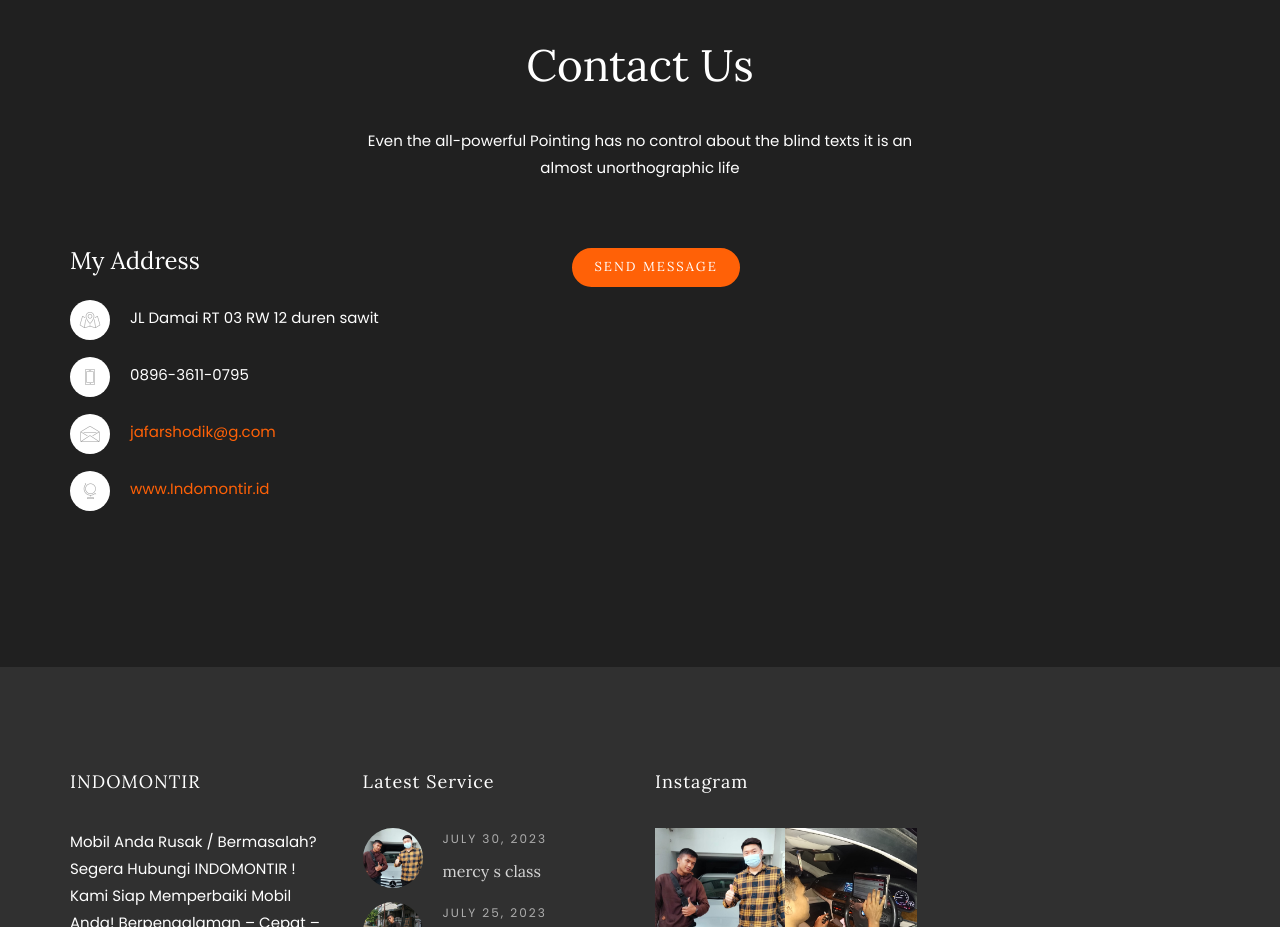
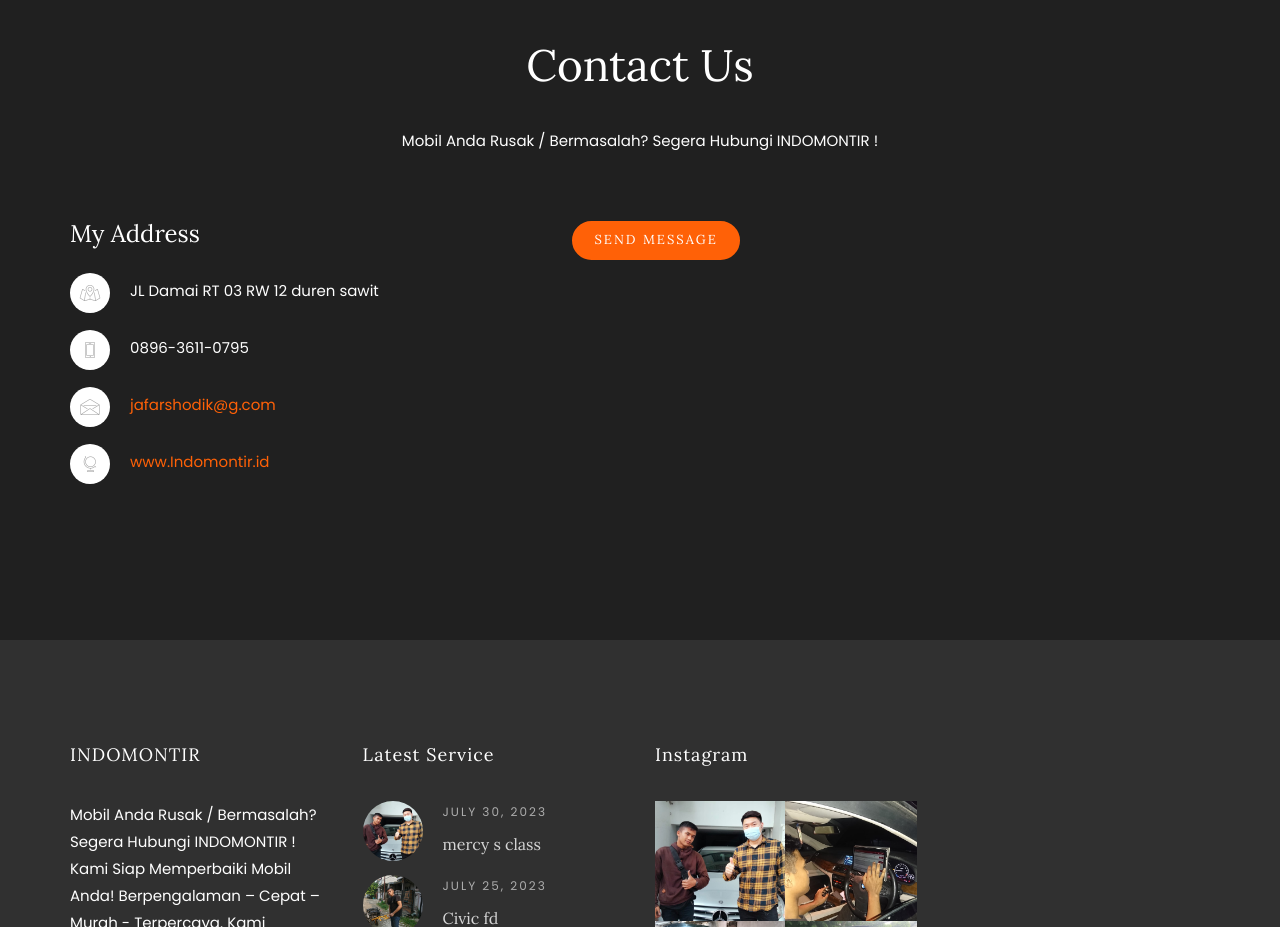
Before and after one commit to jarapa/web.github.io, a plain HTML site: page contact.html in a window 1280 px wide. Shown: the part 820-1747 px from the top of the page. Drawn offline with Linux system fonts and the light colour scheme; some packages are replaced by stand-ins of ours; no server answers; files whose address does not match are found by name.

Commit message:
Add files via upload

```diff
--- a/contact.html
+++ b/contact.html
@@ -132,7 +132,7 @@
 				<div class="row">
 					<div class="col-md-6 col-md-offset-3 text-center animate-box intro-heading">
 						<h2>Contact Us</h2>
-						<p>Even the all-powerful Pointing has no control about the blind texts it is an almost unorthographic life</p>
+						<p>Mobil Anda Rusak / Bermasalah? Segera Hubungi INDOMONTIR !</p>
 					</div>
 				</div>
 				<div class="row">
```
